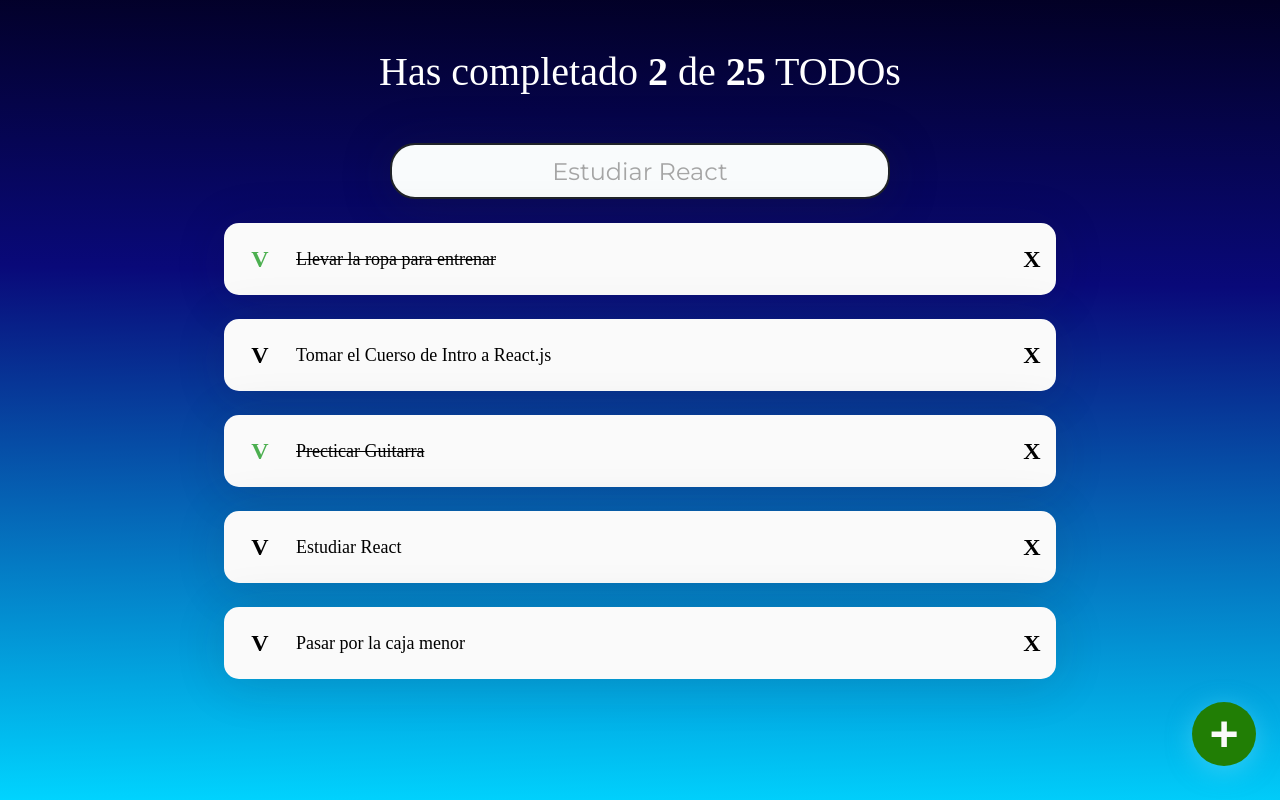
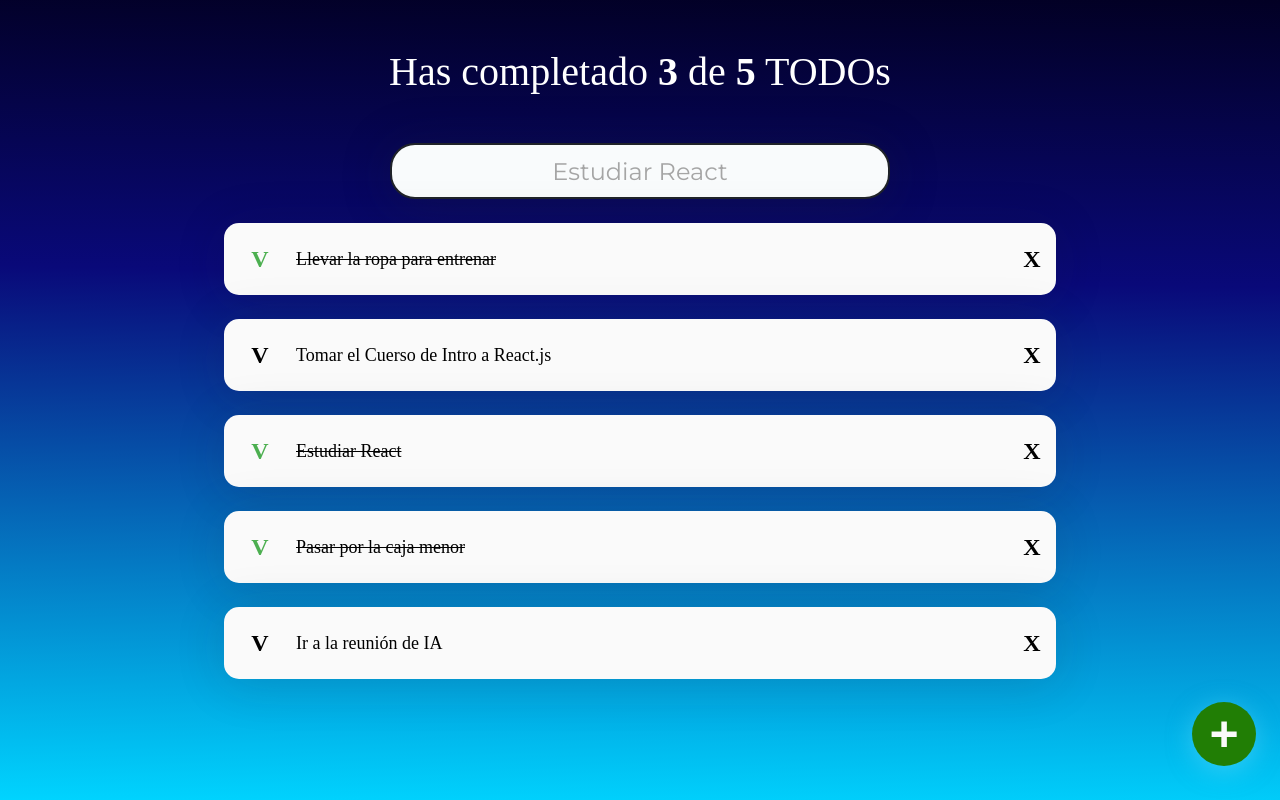
Before and after one commit to WilmerAgu/Cuerso-React, a React (Create React App) app: page / in a window 1280 px wide. Built offline with nearby package versions, Linux system fonts and the light colour scheme; the HTML template or start-up script is replaced by a standard one.

Commit message:
stados derivados de otros etados

```diff
--- a/src/App.js
+++ b/src/App.js
@@ -8,9 +8,10 @@ import { TodoItem } from './TodoItem';
 const defaultTodos = [
   { text: 'Llevar la ropa para entrenar', completed: true},
   { text: 'Tomar el Cuerso de Intro a React.js', completed: false},
-  { text: 'Precticar Guitarra', completed: true},
-  { text: 'Estudiar React', completed: false},
-  { text: 'Pasar por la caja menor', completed: false},
+  { text: 'Estudiar React', completed: true},
+  { text: 'Pasar por la caja menor', completed: true},
+  { text: 'Ir a la reunión de IA', completed: false},
+
 ];
 
 
@@ -20,21 +21,31 @@ function App() {
   console.log('los usuarios buscan: ' + searchValue);
 
   const completedTodos = todos.filter(todo => !!todo.completed).length;
+  const totalTodos = todos.length;
+  // const totalTodos = todos.filter(todo  => todo.text).length;
 
-  // const totalTodos = todos.length
+  const serchedTodos = todos.filter(
+    (todo) => {
+      const todoText = todo.text.toLocaleLowerCase();
+      const searchText = searchValue.toLowerCase();
 
+      return todoText.includes(searchText);
+    }
+  )
 
   return (
     <>
       <TodoCounter
         completed={completedTodos}
-        total={25}/>
+        total={totalTodos}
+      />
       <TodoSearch
         searchValue={searchValue}
         setSearchValue={setSearchValue}
+
       />
       <TodoList>
-        {defaultTodos.map( todo => (
+        {serchedTodos.map( todo => (
           <TodoItem
           key={todo.text}
           text={todo.text}
```
